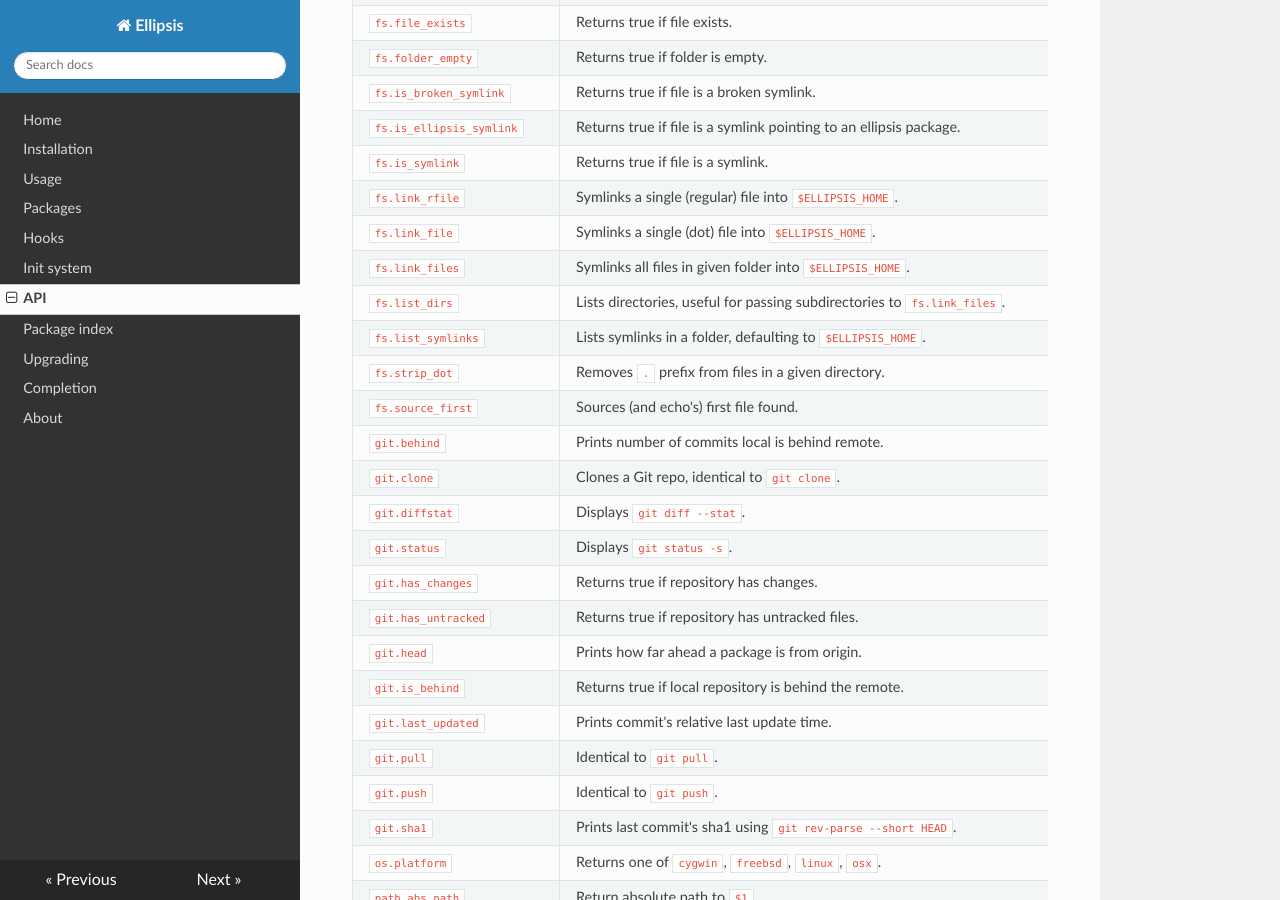
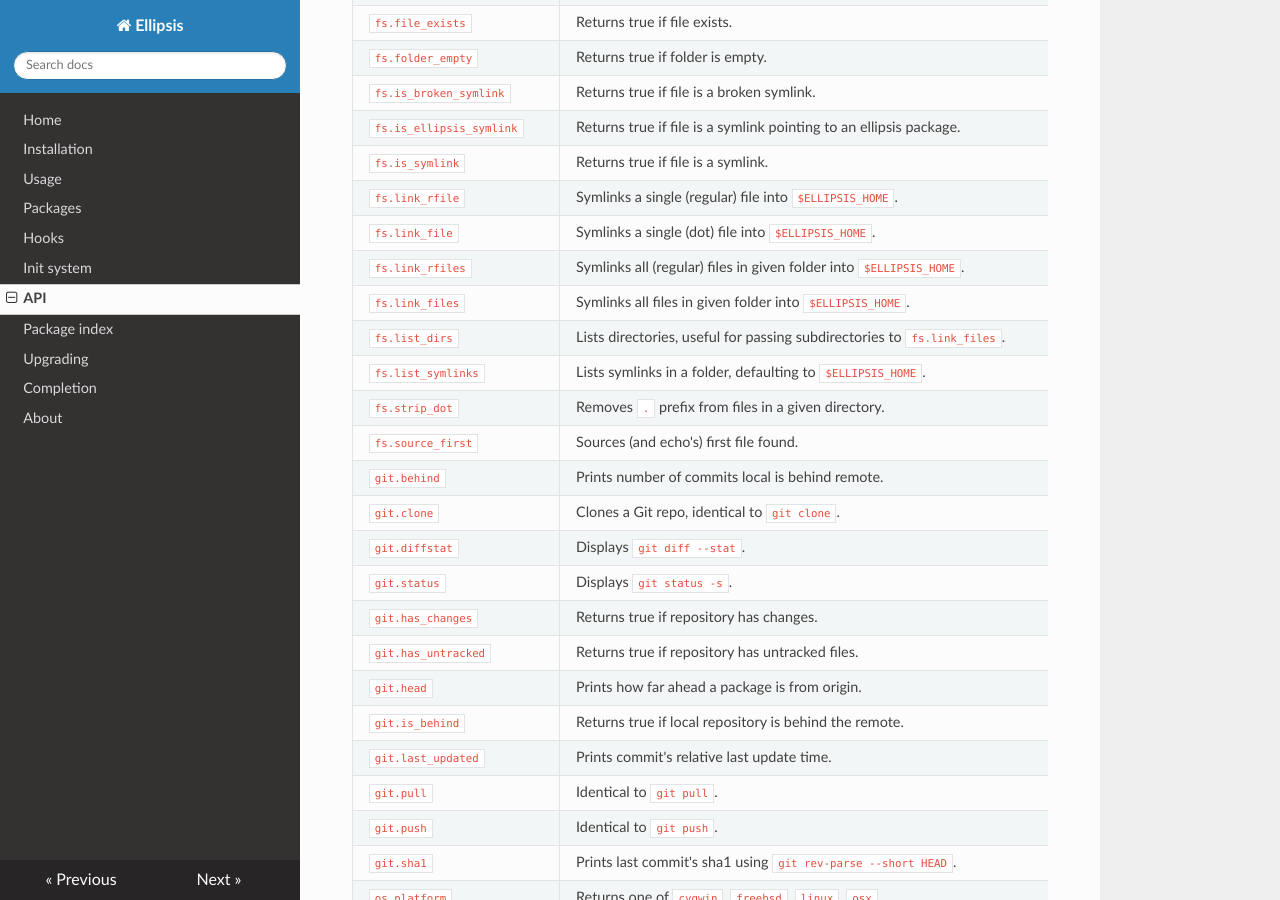
Before and after one commit to ellipsis/ellipsis, an MkDocs documentation site: the page built from docs/api.md, in a window 1280 px wide and 900 px high, scrolled down 417 px. Built offline with MkDocs 1.6.1, drawn with Linux system fonts in a browser that asks for light colours; nearby versions of some CDN libraries; old or Windows-style settings are respelled for this version of MkDocs.

Commit message:
mention fs.link_rfiles in docs/api

```diff
--- a/docs/api.md
+++ b/docs/api.md
@@ -17,6 +17,7 @@
 | `fs.is_symlink`             | Returns true if file is a symlink.                                                   |
 | `fs.link_rfile`             | Symlinks a single (regular) file into `$ELLIPSIS_HOME`.                              |
 | `fs.link_file`              | Symlinks a single (dot) file into `$ELLIPSIS_HOME`.                                  |
+| `fs.link_rfiles`            | Symlinks all (regular) files in given folder into `$ELLIPSIS_HOME`.                  |
 | `fs.link_files`             | Symlinks all files in given folder into `$ELLIPSIS_HOME`.                            |
 | `fs.list_dirs`              | Lists directories, useful for passing subdirectories to `fs.link_files`.             |
 | `fs.list_symlinks`          | Lists symlinks in a folder, defaulting to `$ELLIPSIS_HOME`.                          |
```
